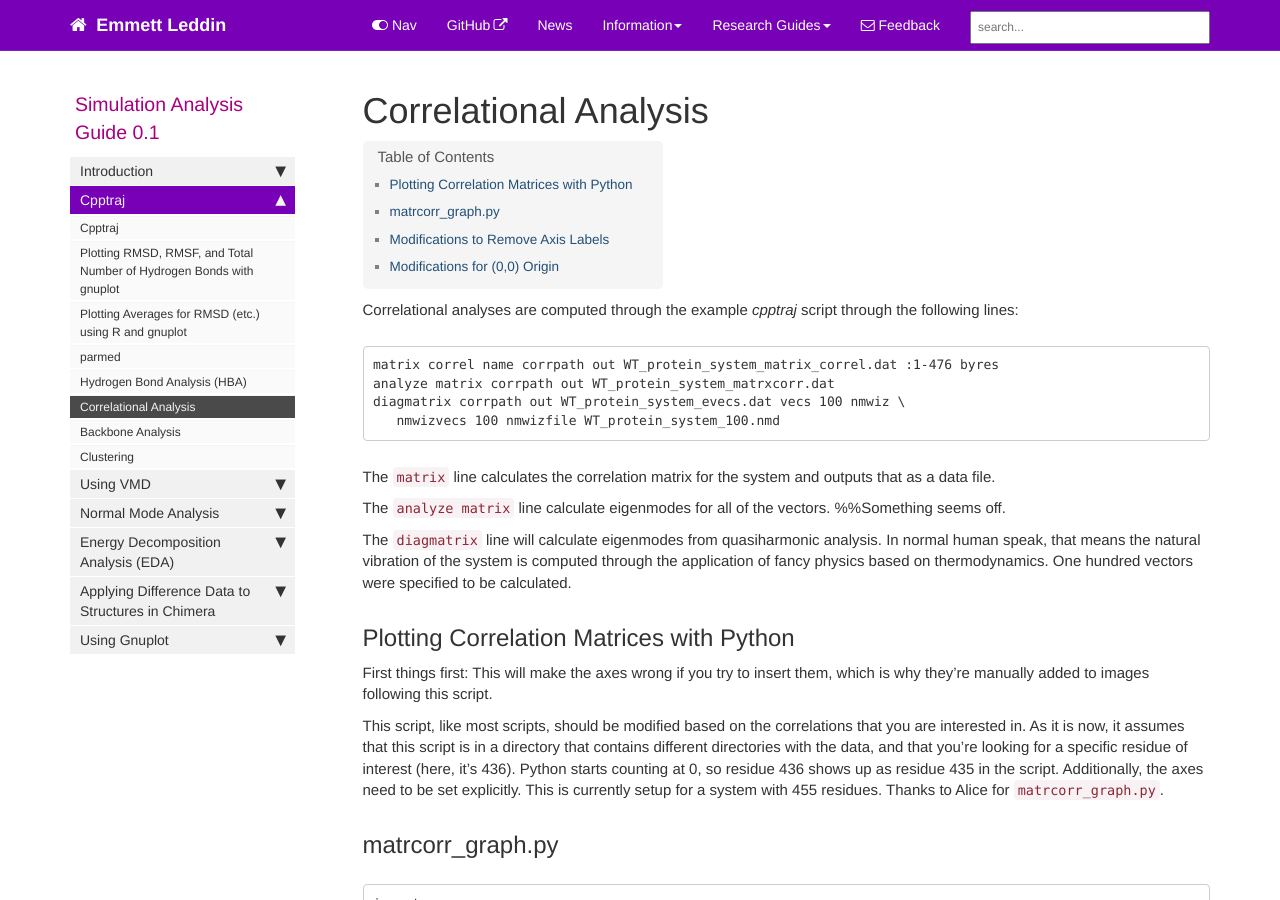
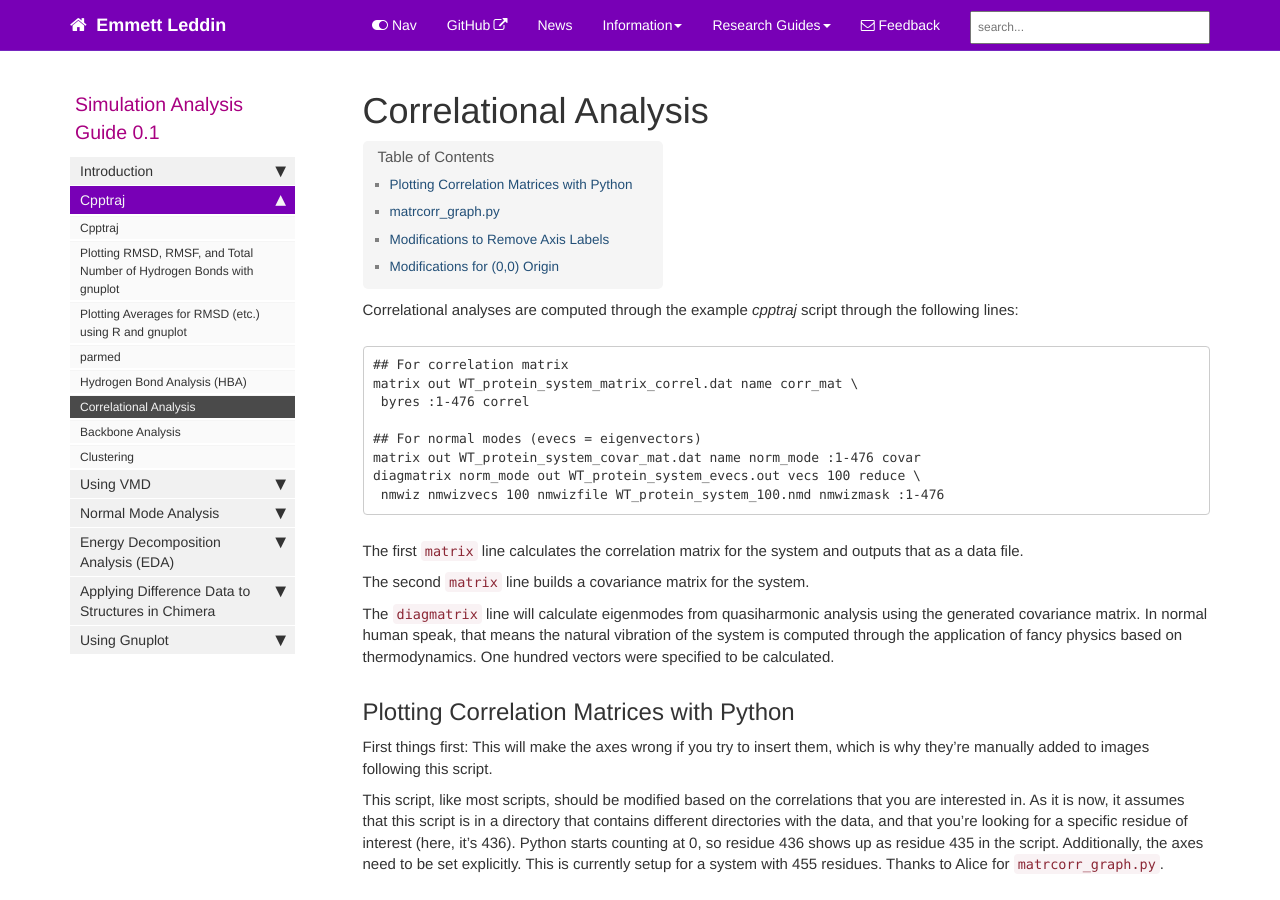
Before and after one commit to emleddin/comp-chem-website, a Jekyll site: the page built from pages/Analysis_guide/Analysisguide-correlational.md, in a window 1280 px wide and 900 px high. Built offline with Jekyll 4.4.1, drawn with Linux system fonts in a browser that asks for light colours; comment, search, counter and statistics services are not loaded.

Commit message:
Differentiate between mat corr and covar mat

````diff
--- a/pages/Analysis_guide/Analysisguide-correlational.md
+++ b/pages/Analysis_guide/Analysisguide-correlational.md
@@ -10,19 +10,23 @@ folder: Analysis_guide
 Correlational analyses are computed through the example *cpptraj* script
 through the following lines:
 ```
-matrix correl name corrpath out WT_protein_system_matrix_correl.dat :1-476 byres
-analyze matrix corrpath out WT_protein_system_matrxcorr.dat
-diagmatrix corrpath out WT_protein_system_evecs.dat vecs 100 nmwiz \
-   nmwizvecs 100 nmwizfile WT_protein_system_100.nmd
+## For correlation matrix
+matrix out WT_protein_system_matrix_correl.dat name corr_mat \
+ byres :1-476 correl
+
+## For normal modes (evecs = eigenvectors)
+matrix out WT_protein_system_covar_mat.dat name norm_mode :1-476 covar
+diagmatrix norm_mode out WT_protein_system_evecs.out vecs 100 reduce \
+ nmwiz nmwizvecs 100 nmwizfile WT_protein_system_100.nmd nmwizmask :1-476
 ```
 
-The `matrix` line calculates the correlation matrix for the system and outputs
-that as a data file.
+The first `matrix` line calculates the correlation matrix for the system
+and outputs that as a data file.
 
-The `analyze matrix` line calculate eigenmodes for all of the vectors.
-%%Something seems off.
+The second `matrix` line builds a covariance matrix for the system.
 
-The `diagmatrix` line will calculate eigenmodes from quasiharmonic analysis.
+The `diagmatrix` line will calculate eigenmodes from quasiharmonic analysis
+using the generated covariance matrix.
 In normal human speak, that means the natural vibration of the system is
 computed through the application of fancy physics based on thermodynamics.
 One hundred vectors were specified to be calculated.
````
Also changed, not shown: pages/Analysis_guide/Analysisguide-cpptraj.md (+7 -5 lines).
